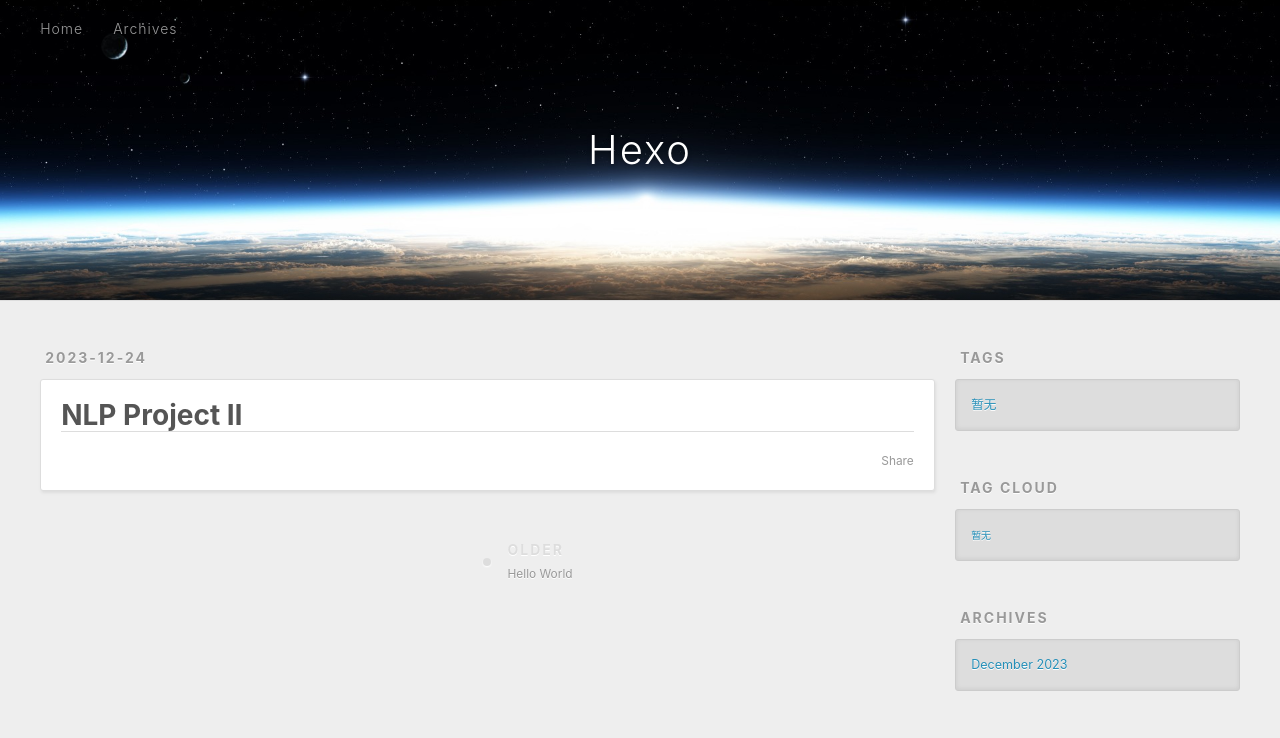
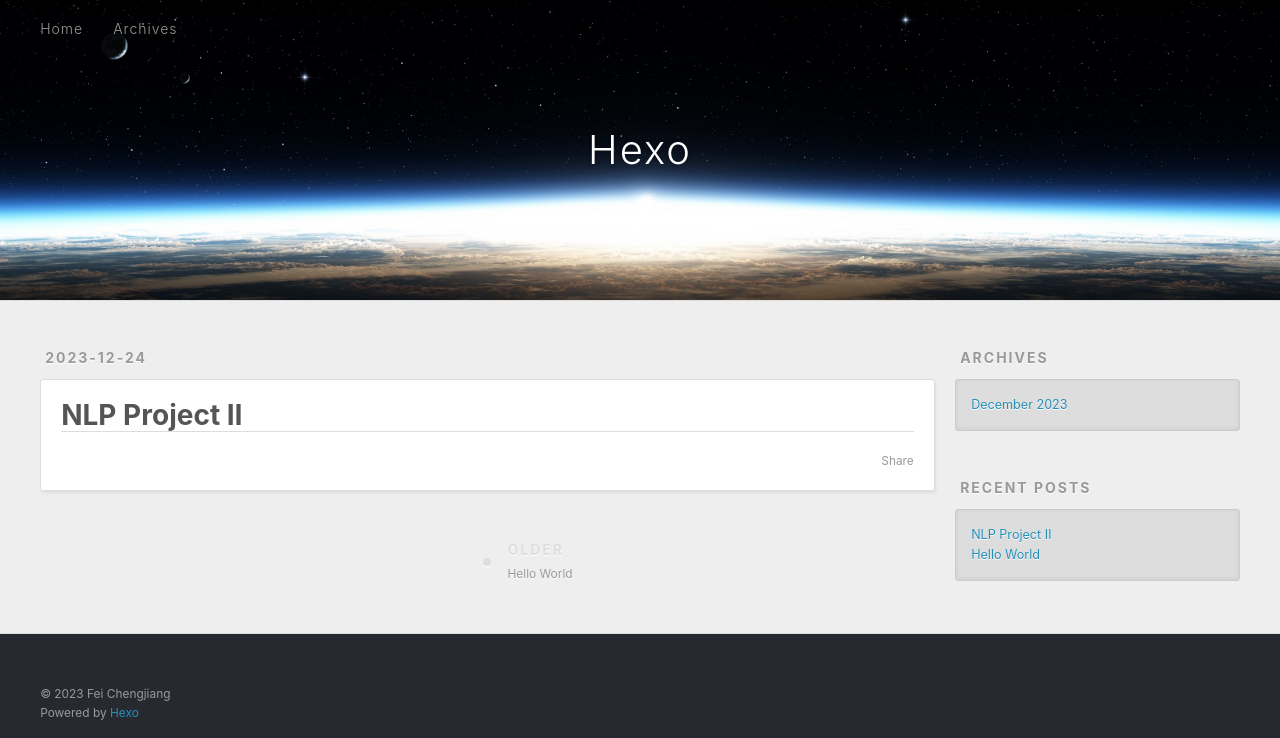
Before and after one commit to SeanKaycee/SeanKaycee.github.io, a plain HTML site: page 2023/12/24/第一篇/index.html in a window 1280 px wide. Shown: the top 738 px of the page. Drawn offline with Linux system fonts and the light colour scheme.

Commit message:
Site updated: 2023-12-24 20:46:25

```diff
--- a/2023/12/24/第一篇/index.html
+++ b/2023/12/24/第一篇/index.html
@@ -95,7 +95,7 @@
 
     </div>
     <footer class="article-footer">
-      <a data-url="https://seankaycee.github.io/2023/12/24/%E7%AC%AC%E4%B8%80%E7%AF%87/" data-id="clqjh03ue0000csrubmnngjje" data-title="NLP Project Ⅱ" class="article-share-link"><span class="fa fa-share">Share</span></a>
+      <a data-url="https://seankaycee.github.io/2023/12/24/%E7%AC%AC%E4%B8%80%E7%AF%87/" data-id="clqjhgr970001cgru5hwua72o" data-title="NLP Project Ⅱ" class="article-share-link"><span class="fa fa-share">Share</span></a>
 
 
 
@@ -125,22 +125,8 @@
 
 
 
-  <div class="widget-wrap">
-    <h3 class="widget-title">Tags</h3>
-    <div class="widget">
-      <ul class="tag-list" itemprop="keywords"><li class="tag-list-item"><a class="tag-list-link" href="/tags/%E6%9A%82%E6%97%A0/" rel="tag">暂无</a></li></ul>
-    </div>
-  </div>
 
 
-
-
-  <div class="widget-wrap">
-    <h3 class="widget-title">Tag Cloud</h3>
-    <div class="widget tagcloud">
-      <a href="/tags/%E6%9A%82%E6%97%A0/" style="font-size: 10px;">暂无</a>
-    </div>
-  </div>
 
 
 
```
Also changed, not shown: 2023/12/24/hello-world/index.html (+1 -15 lines), archives/2023/12/index.html (+0 -14 lines), archives/2023/index.html (+0 -14 lines), archives/index.html (+0 -14 lines), index.html (+2 -16 lines).
